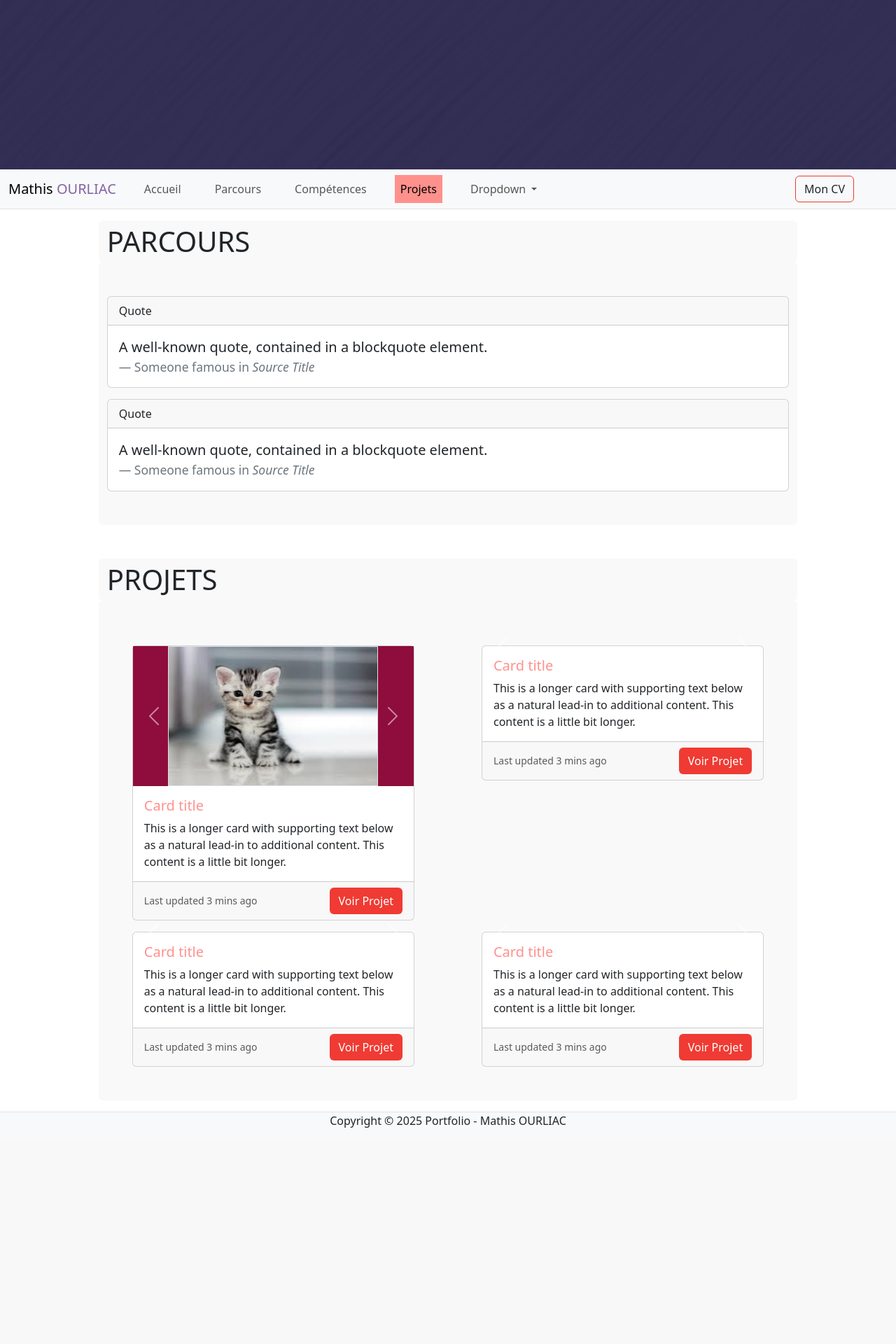
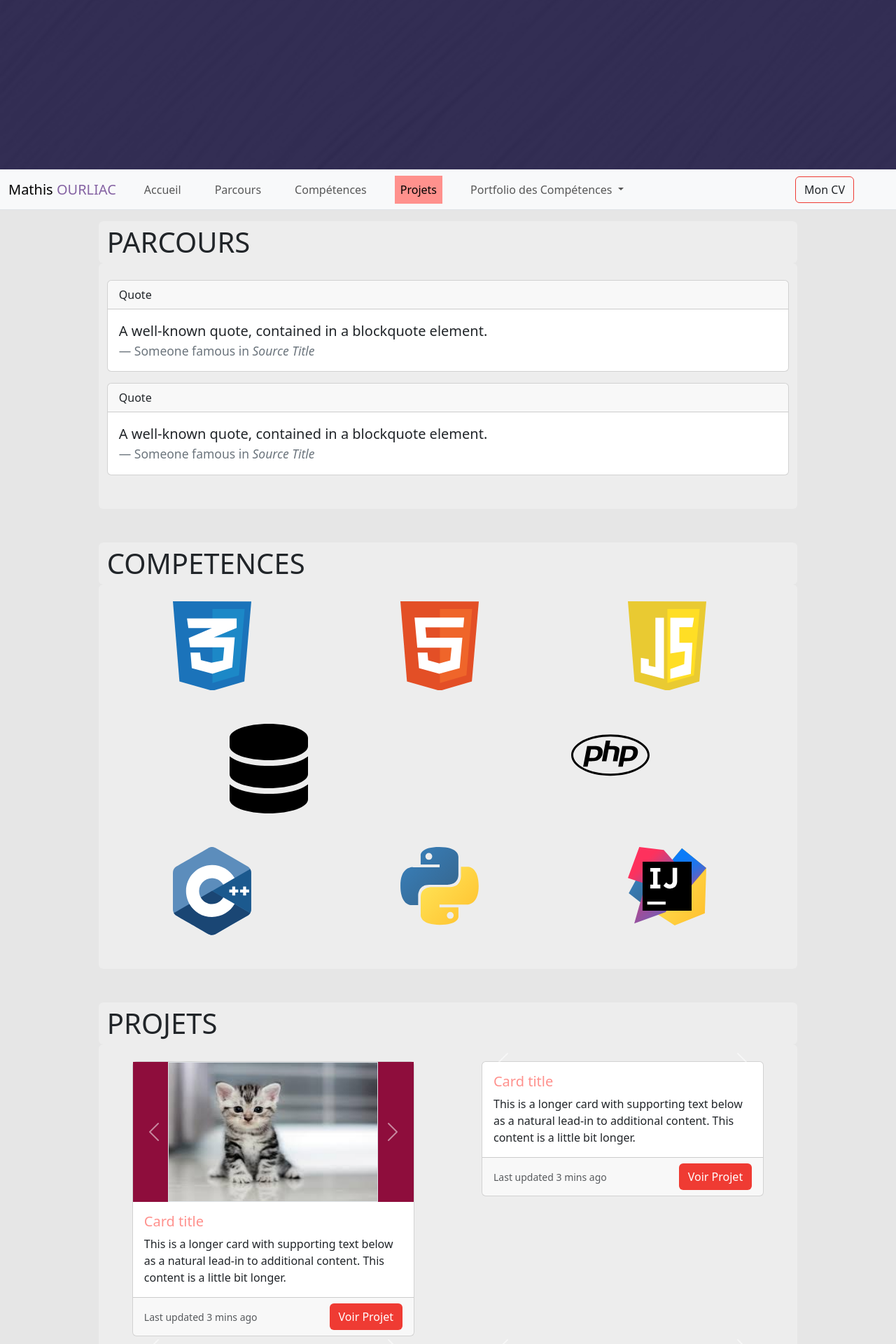
Before and after one commit to Mathis4x3/MWS, a PHP site: page / in a window 1280 px wide. Shown: the part 501-2421 px from the top of the page at 70% size. Before the commit the page ends 2112 px from the top, so only its background shows below. Run offline with PHP 8.4, Linux system fonts and the light colour scheme.

Commit message:
changement chart graphique

```diff
--- a/index.css
+++ b/index.css
@@ -1,10 +1,15 @@
 @import url('https://fonts.googleapis.com/css2?family=Pacifico&display=swap');
-
+*{
+    scroll-margin-top: 70px;
+}
 body{
     overflow-x: hidden;
+    background-color: #e6e6e6;
 }
-
-.m_bg{
+svg{
+    width: 7em;
+}
+.m_bgRed{
     background-color: rgb(142, 13, 60) !important;
 }
 .m_separator{
@@ -18,10 +23,15 @@ body{
     left: 0;
     width: 1px;
     height: 1px;
-    pointer-events: none; /* Permet de cliquer à travers le halo */
-    border-radius: 25px;
-    box-shadow: #1D1842 0px 0px 200px 170px;
-    transition: background-position 0.2s ease; /* Transition pour le déplacement du dégradé */
+    border-radius: 50%;
+    pointer-events: none;
+    box-shadow: #1D1842 0px 0px 200px 250px;
+}
+@media (max-width: 992px) {
+    .halo{
+        top: 50% !important;
+        left: 50% !important;
+    }
 }
 
 header{
@@ -55,6 +65,7 @@ header{
 }
 
 nav {
+    min-height: 58px;
     .m_hover:hover{
         background-color: rgb(239, 59, 51) !important;
         color: #fff !important;
@@ -81,9 +92,6 @@ main {
         max-width: 300px;
         width: 75%;
     }
-    .m_w8ma{
-        background-color: rgba(243, 243, 243, 0.5) !important;
-    }
 }
 
 .card-title{
@@ -94,3 +102,6 @@ main {
     width: 80%;
     margin: auto;
 }
+.m_bgGrey{
+    background-color: rgba(243, 243, 243, 0.5) !important;
+}
--- a/index.html
+++ b/index.html
@@ -33,7 +33,7 @@
 <nav id="navBar" class="navbar sticky-top navbar-expand-lg bg-body-tertiary p-0 border-bottom">
   <div class="container-fluid">
     <a class="navbar-brand" href="#">Mathis <span style="color: #8563a3">OURLIAC</span></a>
-    <button class="navbar-toggler" type="button" data-bs-toggle="collapse" data-bs-target="#navbarNavDropdown" aria-controls="navbarNavDropdown" aria-expanded="false" aria-label="Toggle navigation">
+    <button style="box-shadow: none !important;" class="navbar-toggler" type="button" data-bs-toggle="collapse" data-bs-target="#navbarNavDropdown" aria-controls="navbarNavDropdown" aria-expanded="false" aria-label="Toggle navigation">
       <span class="navbar-toggler-icon"></span>
     </button>
     <div class="collapse navbar-collapse" id="navbarNavDropdown">
@@ -52,7 +52,7 @@
         </li>
         <li class="nav-item dropdown m_hover mx-3 py-2">
           <a class="nav-link dropdown-toggle" href="#" role="button" data-bs-toggle="dropdown" aria-expanded="false">
-            Dropdown
+            Portfolio des Compétences
           </a>
           <ul class="dropdown-menu">
             <li><a class="dropdown-item" href="#">Voir Tout</a></li>
@@ -62,20 +62,19 @@
           </ul>
         </li>
       </ul>
-      <form class="d-flex" role="search">
-        <button style="border-color: rgb(239, 59, 51)" class="btn btn-outline me-5 m_hover" type="submit">Mon CV</button>
-      </form>
+      <div class="d-flex">
+        <a href="pdf/CV_OURLIAC_MATHIS.pdf" id="i1mew" download="CV-OURLIAC-STAGE" class="btn btn-outline me-5 m_hover" style="border-color: rgb(239, 59, 51)">Mon CV</a>
+      </div>
     </div>
   </div>
 </nav>
 
 <main data-bs-spy="scroll" data-bs-target="#navBar" class="scrollspy-example p-3 rounded-2">
-  <nav id="parcours" class="m_separator m_w8ma rounded">
-    <div class="container-fluid">
-      <span class="navbar-brand mb-0 fs-1">PARCOURS</span>
+  <section id="parcours" class="container m_w8ma">
+    <div class="m_bgGrey rounded row">
+      <p class="fs-1 m-0">PARCOURS</p>
     </div>
-  </nav>
-  <div class="row m_w8ma rounded py-5 mb-5">
+    <div class="row rounded pt-4 pb-5 mb-5 m_bgGrey">
       <div class="col">
         <div class="card mb-3">
           <div class="card-header">
@@ -102,22 +101,145 @@
         </div>
       </div>
     </div>
+  </section>
 
-  <div id="competences" class="row">
+  <section id="competences" class="container m_w8ma">
+    <div class="m_bgGrey rounded row">
+      <p class="fs-1 m-0">COMPETENCES</p>
+    </div>
+    <div class="row rounded pt-4 pb-5 mb-5 m_bgGrey">
+      <div class="row">
         <div class="col">
-
+            <svg class="m-auto d-block" fill="none" xmlns="http://www.w3.org/2000/svg" viewBox="0 0 124 141.53">
+              <path d="M10.383 126.892L0 0l124 .255-10.979 126.637-50.553 14.638z"
+                    fill="#1b73ba"></path>
+              <path d="M62.468 129.275V12.085l51.064.17-9.106 104.85z" fill="#1c88c7"></path>
+              <path d="M100.851 27.064H22.298l2.128 15.318h37.276l-36.68 15.745 2.127 14.808h54.043l-1.958 20.68-18.298 3.575-16.595-4.255-1.277-11.745H27.83l2.042 24.426 32.681 9.106 31.32-9.957 4-47.745H64.765l36.085-14.978z"
+                    fill="#fff"></path>
+            </svg>
+        </div>
+        <div class="col">
+          <svg class="m-auto d-block" fill="none" xmlns="http://www.w3.org/2000/svg" viewBox="0 0 124 141.53199999999998">
+            <path d="M10.383 126.894L0 0l124 .255-10.979 126.639-50.553 14.638z"
+                  fill="#e34f26"></path>
+            <path d="M62.468 129.277V12.085l51.064.17-9.106 104.851z" fill="#ef652a"></path>
+            <path d="M99.49 41.362l1.446-15.49H22.383l4.34 47.49h54.213L78.81 93.617l-17.362 4.68-17.617-5.106-.936-12.085H27.319l2.128 24.681 32 8.936 32.255-8.936 4.34-48.17H41.107L39.49 41.362z"
+                  fill="#fff"></path>
+          </svg>
+        </div>
+        <div class="col">
+          <svg class="m-auto d-block" fill="none" xmlns="http://www.w3.org/2000/svg" viewBox="0 0 124 141.53199999999998">
+            <path d="M10.383 126.894L0 0l124 .255-10.979 126.639-50.553 14.638z"
+                  fill="#e9ca32"></path>
+            <path d="M62.468 129.277V12.085l51.064.17-9.106 104.851z" fill="#ffde25"></path>
+            <g fill="#fff">
+              <path d="M57 26H43.5v78L33 102V91.5l-12.5-2V113l36.5 9.5zM67.127 26H104.5L102 40.95H81.394v24.533H102L99.5 115l-32.373 7.5V107L89 99.5 90.263 79l-23.136 3.35z"></path>
+            </g>
+          </svg>
         </div>
       </div>
+      <div class="row my-5">
+        <div class="col">
+          <svg class="m-auto d-block" xmlns="http://www.w3.org/2000/svg" viewBox="0 0 448 512">
+            <path d="M448 80l0 48c0 44.2-100.3 80-224 80S0 172.2 0 128L0 80C0 35.8 100.3 0 224 0S448 35.8 448 80zM393.2 214.7c20.8-7.4 39.9-16.9 54.8-28.6L448 288c0 44.2-100.3 80-224 80S0 332.2 0 288L0 186.1c14.9 11.8 34 21.2 54.8 28.6C99.7 230.7 159.5 240 224 240s124.3-9.3 169.2-25.3zM0 346.1c14.9 11.8 34 21.2 54.8 28.6C99.7 390.7 159.5 400 224 400s124.3-9.3 169.2-25.3c20.8-7.4 39.9-16.9 54.8-28.6l0 85.9c0 44.2-100.3 80-224 80S0 476.2 0 432l0-85.9z"></path>
+          </svg>
+        </div>
+        <div class="col">
+          <svg class="m-auto d-block" xmlns="http://www.w3.org/2000/svg" viewBox="0 0 640 512">
+            <path d="M320 104.5c171.4 0 303.2 72.2 303.2 151.5S491.3 407.5 320 407.5c-171.4 0-303.2-72.2-303.2-151.5S148.7 104.5 320 104.5m0-16.8C143.3 87.7 0 163 0 256s143.3 168.3 320 168.3S640 349 640 256 496.7 87.7 320 87.7zM218.2 242.5c-7.9 40.5-35.8 36.3-70.1 36.3l13.7-70.6c38 0 63.8-4.1 56.4 34.3zM97.4 350.3h36.7l8.7-44.8c41.1 0 66.6 3 90.2-19.1 26.1-24 32.9-66.7 14.3-88.1-9.7-11.2-25.3-16.7-46.5-16.7h-70.7L97.4 350.3zm185.7-213.6h36.5l-8.7 44.8c31.5 0 60.7-2.3 74.8 10.7 14.8 13.6 7.7 31-8.3 113.1h-37c15.4-79.4 18.3-86 12.7-92-5.4-5.8-17.7-4.6-47.4-4.6l-18.8 96.6h-36.5l32.7-168.6zM505 242.5c-8 41.1-36.7 36.3-70.1 36.3l13.7-70.6c38.2 0 63.8-4.1 56.4 34.3zM384.2 350.3H421l8.7-44.8c43.2 0 67.1 2.5 90.2-19.1 26.1-24 32.9-66.7 14.3-88.1-9.7-11.2-25.3-16.7-46.5-16.7H417l-32.8 168.7z"></path>
+          </svg>
+        </div>
+      </div>
+      <div class="row">
+        <div class="col">
+          <svg class="m-auto d-block" viewBox="0 0 256 288" xmlns="http://www.w3.org/2000/svg"
+               preserveAspectRatio="xMinYMin meet">
+            <path d="M255.569 84.72c-.002-4.83-1.035-9.098-3.124-12.761-2.052-3.602-5.125-6.621-9.247-9.008-34.025-19.619-68.083-39.178-102.097-58.817-9.17-5.294-18.061-5.101-27.163.269C100.395 12.39 32.59 51.237 12.385 62.94 4.064 67.757.015 75.129.013 84.711 0 124.166.013 163.62 0 203.076c.002 4.724.991 8.909 2.988 12.517 2.053 3.711 5.169 6.813 9.386 9.254 20.206 11.703 88.02 50.547 101.56 58.536 9.106 5.373 17.997 5.565 27.17.269 34.015-19.64 68.075-39.198 102.105-58.817 4.217-2.44 7.333-5.544 9.386-9.252 1.994-3.608 2.985-7.793 2.987-12.518 0 0 0-78.889-.013-118.345"
+                  fill="#5C8DBC"></path>
+            <path d="M128.182 143.509L2.988 215.593c2.053 3.711 5.169 6.813 9.386 9.254 20.206 11.703 88.02 50.547 101.56 58.536 9.106 5.373 17.997 5.565 27.17.269 34.015-19.64 68.075-39.198 102.105-58.817 4.217-2.44 7.333-5.544 9.386-9.252l-124.413-72.074"
+                  fill="#1A4674"></path>
+            <path d="M91.101 164.861c7.285 12.718 20.98 21.296 36.69 21.296 15.807 0 29.58-8.687 36.828-21.541l-36.437-21.107-37.081 21.352"
+                  fill="#1A4674"></path>
+            <path d="M255.569 84.72c-.002-4.83-1.035-9.098-3.124-12.761l-124.263 71.55 124.413 72.074c1.994-3.608 2.985-7.793 2.987-12.518 0 0 0-78.889-.013-118.345"
+                  fill="#1B598E"></path>
+            <path d="M248.728 148.661h-9.722v9.724h-9.724v-9.724h-9.721v-9.721h9.721v-9.722h9.724v9.722h9.722v9.721M213.253 148.661h-9.721v9.724h-9.722v-9.724h-9.722v-9.721h9.722v-9.722h9.722v9.722h9.721v9.721"
+                  fill="#FFF"></path>
+            <path d="M164.619 164.616c-7.248 12.854-21.021 21.541-36.828 21.541-15.71 0-29.405-8.578-36.69-21.296a42.062 42.062 0 0 1-5.574-20.968c0-23.341 18.923-42.263 42.264-42.263 15.609 0 29.232 8.471 36.553 21.059l36.941-21.272c-14.683-25.346-42.096-42.398-73.494-42.398-46.876 0-84.875 38-84.875 84.874 0 15.378 4.091 29.799 11.241 42.238 14.646 25.48 42.137 42.637 73.634 42.637 31.555 0 59.089-17.226 73.714-42.781l-36.886-21.371"
+                  fill="#FFF"></path>
+          </svg>
+        </div>
+        <div class="col">
+          <svg class="m-auto d-block" viewBox="0 0 256 255" xmlns="http://www.w3.org/2000/svg" preserveAspectRatio="xMinYMin meet"><defs><linearGradient x1="12.959%" y1="12.039%" x2="79.639%" y2="78.201%" id="a"><stop stop-color="#387EB8" offset="0%"/><stop stop-color="#366994" offset="100%"/></linearGradient><linearGradient x1="19.128%" y1="20.579%" x2="90.742%" y2="88.429%" id="b"><stop stop-color="#FFE052" offset="0%"/><stop stop-color="#FFC331" offset="100%"/></linearGradient></defs><path d="M126.916.072c-64.832 0-60.784 28.115-60.784 28.115l.072 29.128h61.868v8.745H41.631S.145 61.355.145 126.77c0 65.417 36.21 63.097 36.21 63.097h21.61v-30.356s-1.165-36.21 35.632-36.21h61.362s34.475.557 34.475-33.319V33.97S194.67.072 126.916.072zM92.802 19.66a11.12 11.12 0 0 1 11.13 11.13 11.12 11.12 0 0 1-11.13 11.13 11.12 11.12 0 0 1-11.13-11.13 11.12 11.12 0 0 1 11.13-11.13z" fill="url(#a)"/><path d="M128.757 254.126c64.832 0 60.784-28.115 60.784-28.115l-.072-29.127H127.6v-8.745h86.441s41.486 4.705 41.486-60.712c0-65.416-36.21-63.096-36.21-63.096h-21.61v30.355s1.165 36.21-35.632 36.21h-61.362s-34.475-.557-34.475 33.32v56.013s-5.235 33.897 62.518 33.897zm34.114-19.586a11.12 11.12 0 0 1-11.13-11.13 11.12 11.12 0 0 1 11.13-11.131 11.12 11.12 0 0 1 11.13 11.13 11.12 11.12 0 0 1-11.13 11.13z" fill="url(#b)"/></svg>
+        </div>
+        <div class="col">
+          <svg class="m-auto d-block" viewBox="0 0 256 256" xmlns="http://www.w3.org/2000/svg"
+               preserveAspectRatio="xMidYMid">
+            <defs>
+              <linearGradient x1="0%" y1="50%" x2="99.799%" y2="50%" id="a">
+                <stop stop-color="#F97A12" offset="26%"></stop>
+                <stop stop-color="#B07B58" offset="46%"></stop>
+                <stop stop-color="#577BAE" offset="72%"></stop>
+                <stop stop-color="#1E7CE5" offset="91%"></stop>
+                <stop stop-color="#087CFA" offset="100%"></stop>
+              </linearGradient>
+              <linearGradient x1=".345%" y1="34.54%" x2="121.182%" y2="77.619%" id="b">
+                <stop stop-color="#F97A12" offset="0%"></stop>
+                <stop stop-color="#CB7A3E" offset="7%"></stop>
+                <stop stop-color="#9E7B6A" offset="15%"></stop>
+                <stop stop-color="#757B91" offset="24%"></stop>
+                <stop stop-color="#537BB1" offset="33%"></stop>
+                <stop stop-color="#387CCC" offset="43%"></stop>
+                <stop stop-color="#237CE0" offset="54%"></stop>
+                <stop stop-color="#147CEF" offset="66%"></stop>
+                <stop stop-color="#0B7CF7" offset="79%"></stop>
+                <stop stop-color="#087CFA" offset="100%"></stop>
+              </linearGradient>
+              <linearGradient x1="78.169%" y1="97.749%" x2="30.106%" y2="-6.624%" id="c">
+                <stop stop-color="#FE315D" offset="0%"></stop>
+                <stop stop-color="#CB417E" offset="8%"></stop>
+                <stop stop-color="#9E4E9B" offset="16%"></stop>
+                <stop stop-color="#755BB4" offset="25%"></stop>
+                <stop stop-color="#5365CA" offset="34%"></stop>
+                <stop stop-color="#386DDB" offset="44%"></stop>
+                <stop stop-color="#2374E9" offset="54%"></stop>
+                <stop stop-color="#1478F3" offset="66%"></stop>
+                <stop stop-color="#0B7BF8" offset="79%"></stop>
+                <stop stop-color="#087CFA" offset="100%"></stop>
+              </linearGradient>
+              <linearGradient x1="20%" y1="24.087%" x2="103.422%" y2="132.676%" id="d">
+                <stop stop-color="#FE315D" offset="0%"></stop>
+                <stop stop-color="#F63462" offset="4%"></stop>
+                <stop stop-color="#DF3A71" offset="10%"></stop>
+                <stop stop-color="#C24383" offset="17%"></stop>
+                <stop stop-color="#AD4A91" offset="29%"></stop>
+                <stop stop-color="#755BB4" offset="55%"></stop>
+                <stop stop-color="#1D76ED" offset="92%"></stop>
+                <stop stop-color="#087CFA" offset="100%"></stop>
+              </linearGradient>
+            </defs>
+            <path fill="url(#a)" d="M64.8 199.6l-62-48.8 30.8-57.2L122 128z"></path>
+            <path fill="url(#b)"
+                  d="M256 68.4l-4.8 148-98.4 39.6-59.2-38.4L180 128l-37.6-83.2 34-40.8z"></path>
+            <path fill="url(#c)" d="M256 68.4l-78 92-35.6-115.6 34-40.8z"></path>
+            <path fill="url(#d)"
+                  d="M123.2 212.4L20.8 249.6 37.2 192l21.2-71.2L0 101.2 37.2 0l80 9.6 79.2 90.4z"></path>
+            <path d="M48 48h160v160H48z"></path>
+            <path d="M63.2 178h60v10h-60v-10zM106 80.8v-12H73.2v12h9.2v42h-9.2v12.4H106v-12.4h-9.2v-42h9.2zm32 55.2a26.84 26.84 0 0 1-13.2-2.8 31.48 31.48 0 0 1-8.8-7.2l9.2-10.4a29.88 29.88 0 0 0 5.6 4.8 11.72 11.72 0 0 0 6.4 1.6 7.44 7.44 0 0 0 6.4-2.8 11.72 11.72 0 0 0 2.4-8.4V68h14.8v43.2a27.08 27.08 0 0 1-1.6 10.4 20 20 0 0 1-5.6 8.8A28.6 28.6 0 0 1 138 136z"
+                  fill="#FFF"></path>
+          </svg>
+        </div>
+      </div>
+    </div>
+  </section>
 
-  <nav id="projets" class="m_separator rounded m_w8ma">
-    <div class="container-fluid">
-      <span class="navbar-brand mb-0 fs-1">PROJETS</span>
+  <section id="projets" class="container m_w8ma">
+    <div class="m_bgGrey rounded row">
+      <p class="fs-1 m-0">PROJETS</p>
     </div>
-  </nav>
-  <div class="row row-cols-1 row-cols-md-2 g-3 m_w8ma py-5 rounded">
+    <div class="row rounded pt-4 pb-5 mb-5 m_bgGrey row-cols-1 row-cols-md-2">
       <div class="col pe-5 ps-5">
-      <div class="card">
-        <div id="c1" class="m_bg carousel slide" data-bs-ride="carousel">
+        <div class="card mb-3">
+          <div id="c1" class="m_bgRed carousel slide" data-bs-ride="carousel">
             <div class="carousel-inner">
               <div class="carousel-item active">
                 <img src="img/chat.jpeg" class="d-block w-100 m-auto border" alt="...">
@@ -146,7 +268,7 @@
         </div>
       </div>
       <div class="col pe-5 ps-5">
-      <div class="card">
+        <div class="card mb-3">
           <div id="c2" class="carousel slide bg-dark" data-bs-ride="carousel">
             <div class="carousel-inner">
               <!-- -->
@@ -171,7 +293,7 @@
         </div>
       </div>
       <div class="col pe-5 ps-5">
-      <div class="card">
+        <div class="card mb-3">
           <div id="c3" class="carousel slide bg-dark" data-bs-ride="carousel">
             <div class="carousel-inner">
               <!-- -->
@@ -196,7 +318,7 @@
         </div>
       </div>
       <div class="col pe-5 ps-5">
-      <div class="card">
+        <div class="card mb-3">
           <div id="c4" class="carousel slide bg-dark" data-bs-ride="carousel">
             <div class="carousel-inner">
               <!-- -->
@@ -221,6 +343,7 @@
         </div>
       </div>
     </div>
+  </section>
 </main>
 
 <footer class="bg-body-tertiary border-top">
--- a/index.js
+++ b/index.js
@@ -29,54 +29,8 @@ const carousel4 = new bootstrap.Carousel(c4, {
 const halo = document.querySelector('.halo');
 
 document.addEventListener('mousemove', (event) => {
-    halo.style.top = `${event.clientY}px`;
-    halo.style.left = `${event.clientX}px`;
+    if(window.innerWidth > 992) {
+        halo.style.top = `${event.clientY}px`;
+        halo.style.left = `${event.clientX}px`;
+    }
 });
-
-function creerPluie(){
-    const pluie = document.createElement('div');
-    pluie.classList.add('pluie');
-    pluie.classList.add('position-absolute');
-    pluie.style.width = '5px';
-    pluie.style.height = '50px';
-    pluie.style.backgroundColor = 'lightblue';
-    pluie.style.borderRadius = '5px';
-    pluie.style.zIndex = '0';
-
-    return pluie;
-}
-
-function ajouterPluie(pluie, nb){
-    const nuages = document.getElementsByClassName('nuage');
-        const top = nuages[nb].offsetTop + nuages[nb].offsetHeight/2;
-        const left = nuages[nb].offsetLeft + 50;
-        const right = nuages[nb].offsetLeft + nuages[nb].offsetWidth - 50;
-
-        const rdmPosition = Math.floor(Math.random() * (right - left)) + left;
-
-        pluie.style.top = top+"px";
-        pluie.style.left = rdmPosition+"px";
-
-        setInterval(function(){
-            if(pluie.offsetTop >= window.innerHeight - 56){
-                pluie.remove();
-            } else {
-                pluie.style.top = (pluie.offsetTop+1)+'px';
-            }
-        }, 0.5);
-
-        const body = document.querySelector('body');
-        body.appendChild(pluie);
-}
-
-var nbNuage = 0;
-function nuageSuivant(n){
-    return n == 1 ? 0 : 1;
-}
-
-function fairePluier(){
-    ajouterPluie(creerPluie(), nbNuage);
-    nbNuage = nuageSuivant(nbNuage);
-}
-const pluier = fairePluier;
-setInterval(pluier, 200);
```
Lines whose indentation alone changed are shown as unchanged.
